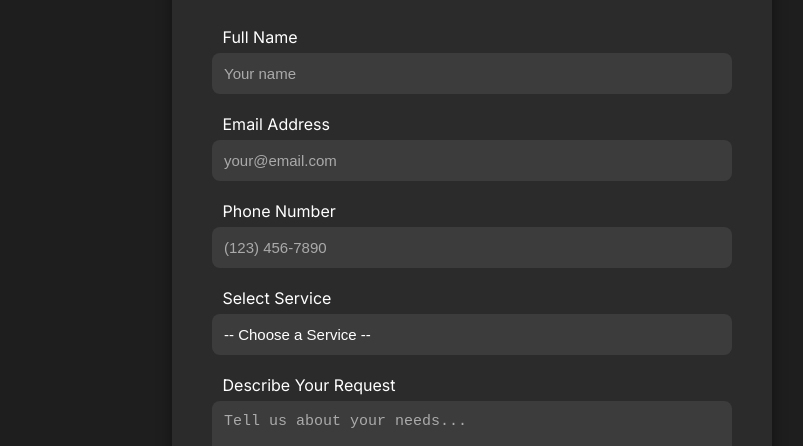
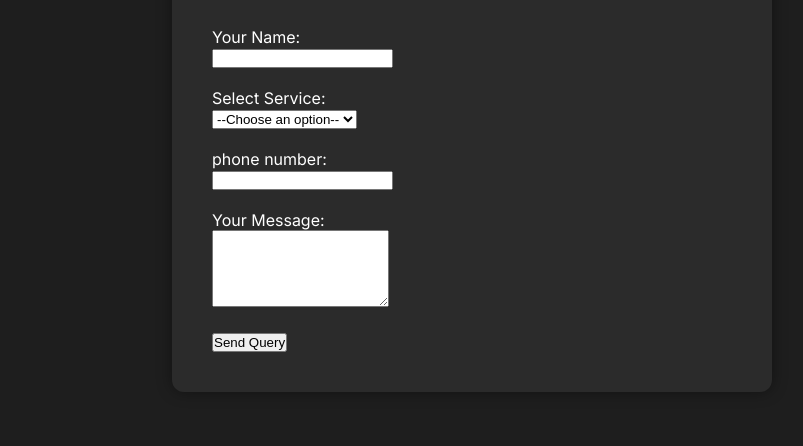
Before and after one commit to WABSservices/WABS, a plain HTML site: page index.html in a window 1280 px wide. Shown: the part 3522-3968 px from the top of the page, without its empty margins (168-971 px from the left). Drawn offline with Linux system fonts and the light colour scheme; files whose address does not match are found by name.

Commit message:
Update index.html

```diff
--- a/index.html
+++ b/index.html
@@ -504,40 +504,54 @@
       <h2>Request a Free Quote</h2>
     </div>
 
-    <form>
-      <div class="form-group">
-        <label for="name"><img src="user-icon.png" class="icon" alt=""> Full Name</label>
-        <input type="text" id="name" name="name" placeholder="Your name" required>
-      </div>
+     <form>
+      <form action="https://formspree.io/f/xblgbplw" method="POST">
+        <!-- This sends a copy to your email too -->
+        <input type="hidden" name="_cc" value="shawbarbara49@gmail.com">
+        <!-- Turns off CAPTCHA -->
+        <input type="hidden" name="_captcha" value="false">
+        <!-- Optional redirect after submit -->
+        <input type="hidden" name="_next" value="https://yourwebsite.com/thank-you.html">
 
-      <div class="form-group">
-        <label for="email"><img src="email-icon.png" class="icon" alt=""> Email Address</label>
-        <input type="email" id="email" name="email" placeholder="your@email.com" required>
-      </div>
+        <label for="name"> Your Name:</label><br>
+        <input type="text" name="Name" required><br><br>
 
-      <div class="form-group">
-        <label for="phone"><img src="phone-icon.png" class="icon" alt=""> Phone Number</label>
-        <input type="tel" id="phone" name="phone" placeholder="(123) 456-7890">
-      </div>
+        <label for="service">Select Service:</label><br>
+        <select name="Service" required>
+            <option value="">--Choose an option--</option>
+            <option value="Transportation">Transportation</option>
+            <option value="Handyman">Handyman</option>
+            <option value="Both">Both</option>
+        </select><br><br>
 
-      <div class="form-group">
-        <label for="service"><img src="services-icon.png" class="icon" alt=""> Select Service</label>
-        <select id="service" name="service" required>
-          <option value="">-- Choose a Service --</option>
-          <option value="handyman">Handyman Services</option>
-          <option value="transportation">Transportation Services</option>
-        </select>
-      </div>
+        <label for="phone"> phone number:</label><br>
+        <input type="tel" name="Client Phone" required><br><br>
 
-      <div class="form-group">
-        <label for="message"><img src="message-icon.png" class="icon" alt=""> Describe Your Request</label>
-        <textarea id="message" name="message" rows="4" placeholder="Tell us about your needs..." required></textarea>
-      </div>
+        <label for="message">Your Message:</label><br>
+        <textarea name="Message" rows="5" required></textarea><br><br>
 
-      <button type="submit" class="submit-btn">Get My Quote</button>
+        <button type="submit">Send Query</button>
+    </form>
+
+    <p id="thankYouMessage" style="display: none; color: green; font-weight: bold;">Thank you! Your request has been sent.</p>
+
+    <script>
+        const form = document.querySelector("form");
+        const thankYou = document.getElementById("thankYouMessage");
+
+        form.addEventListener("submit", function () {
+            setTimeout(() => {
+                thankYou.style.display = "block";
+            }, 500);
+        });
+    </script>
+</body>
+</html>
+
     </form>
   </div>
 </section>
+
 
 </body>
 </html>
```
